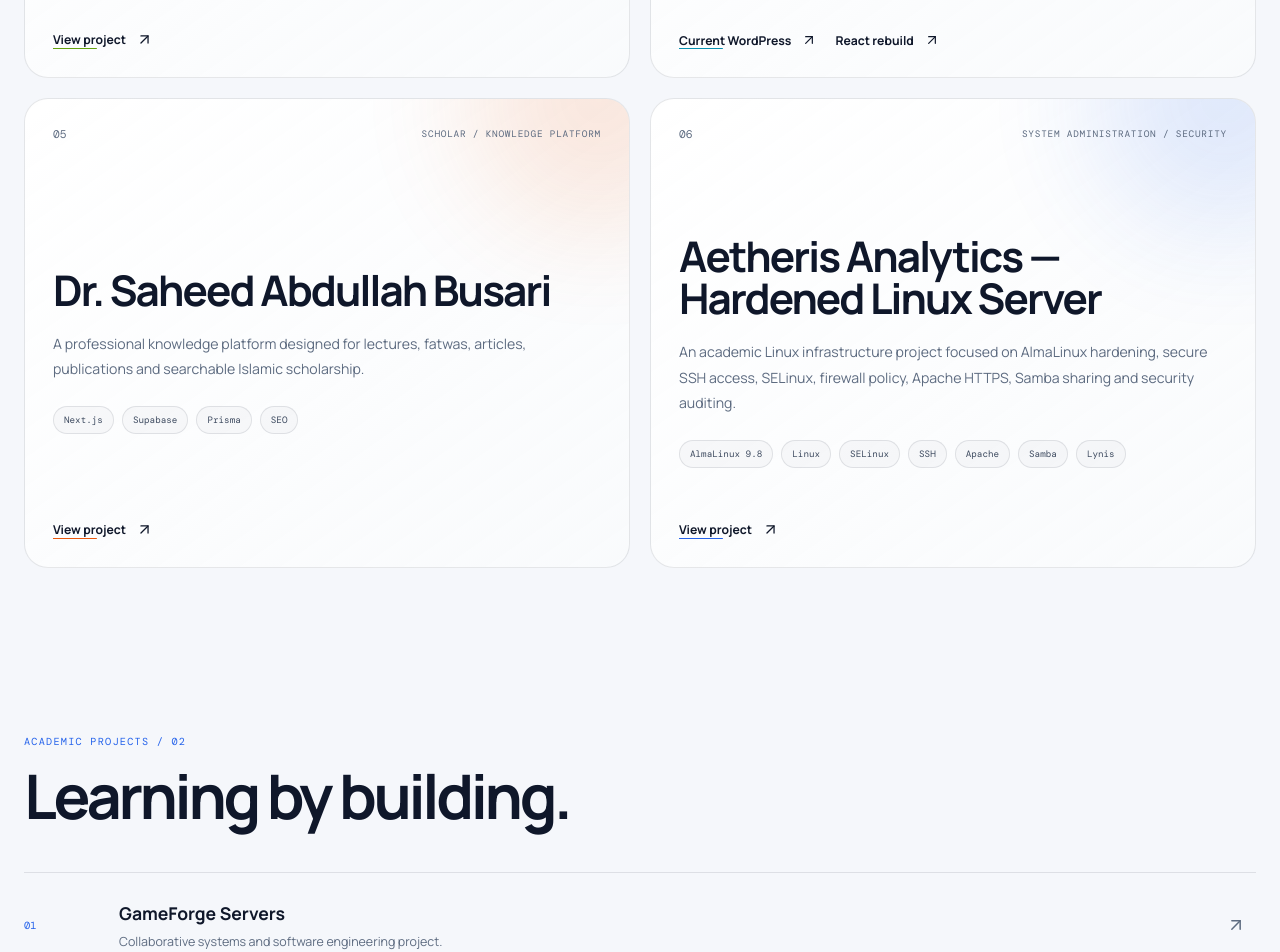
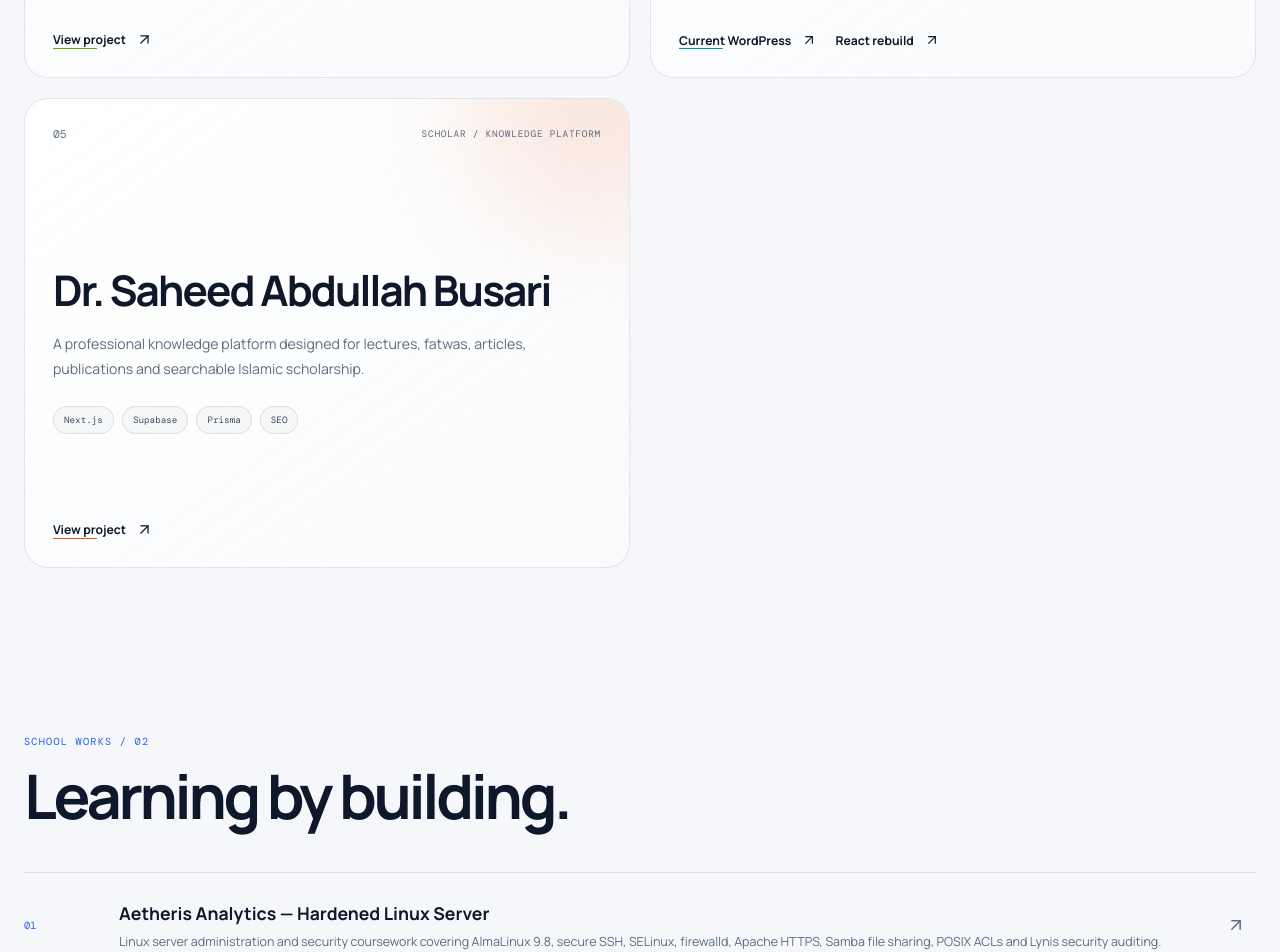
Before and after one commit to Mubbyraj/mubarak-portfolio, a React (Vite) app: page / in a window 1280 px wide. Shown: the part 2360-3312 px from the top of the page. Built offline with nearby package versions, Linux system fonts and the light colour scheme.

Commit message:
Move Aetheris Linux server project into School Works

```diff
--- a/src/App.jsx
+++ b/src/App.jsx
@@ -70,19 +70,15 @@ const projects = [
     link: "https://dr-sahid-abdullah-busari.vercel.app/",
     accent: "orange",
   },
-  {
-    number: "06",
-    type: "SYSTEM ADMINISTRATION / SECURITY",
-    title: "Aetheris Analytics — Hardened Linux Server",
-    description:
-      "An academic Linux infrastructure project focused on AlmaLinux hardening, secure SSH access, SELinux, firewall policy, Apache HTTPS, Samba sharing and security auditing.",
-    stack: ["AlmaLinux 9.8", "Linux", "SELinux", "SSH", "Apache", "Samba", "Lynis"],
-    link: "https://github.com/Mubbyraj/aetheris-analytics-linux-server",
-    accent: "blue",
-  },
 ];
 
 const academicProjects = [
+  {
+    title: "Aetheris Analytics — Hardened Linux Server",
+    description:
+      "Linux server administration and security coursework covering AlmaLinux 9.8, secure SSH, SELinux, firewalld, Apache HTTPS, Samba file sharing, POSIX ACLs and Lynis security auditing.",
+    link: "https://github.com/Mubbyraj/aetheris-analytics-linux-server",
+  },
   {
     title: "GameForge Servers",
     description:
@@ -955,7 +951,7 @@ function App() {
             <div className="section-heading compact">
               <div>
                 <span className="section-index">
-                  ACADEMIC PROJECTS / 02
+                  SCHOOL WORKS / 02
                 </span>
 
                 <h2>Learning by building.</h2>
```
